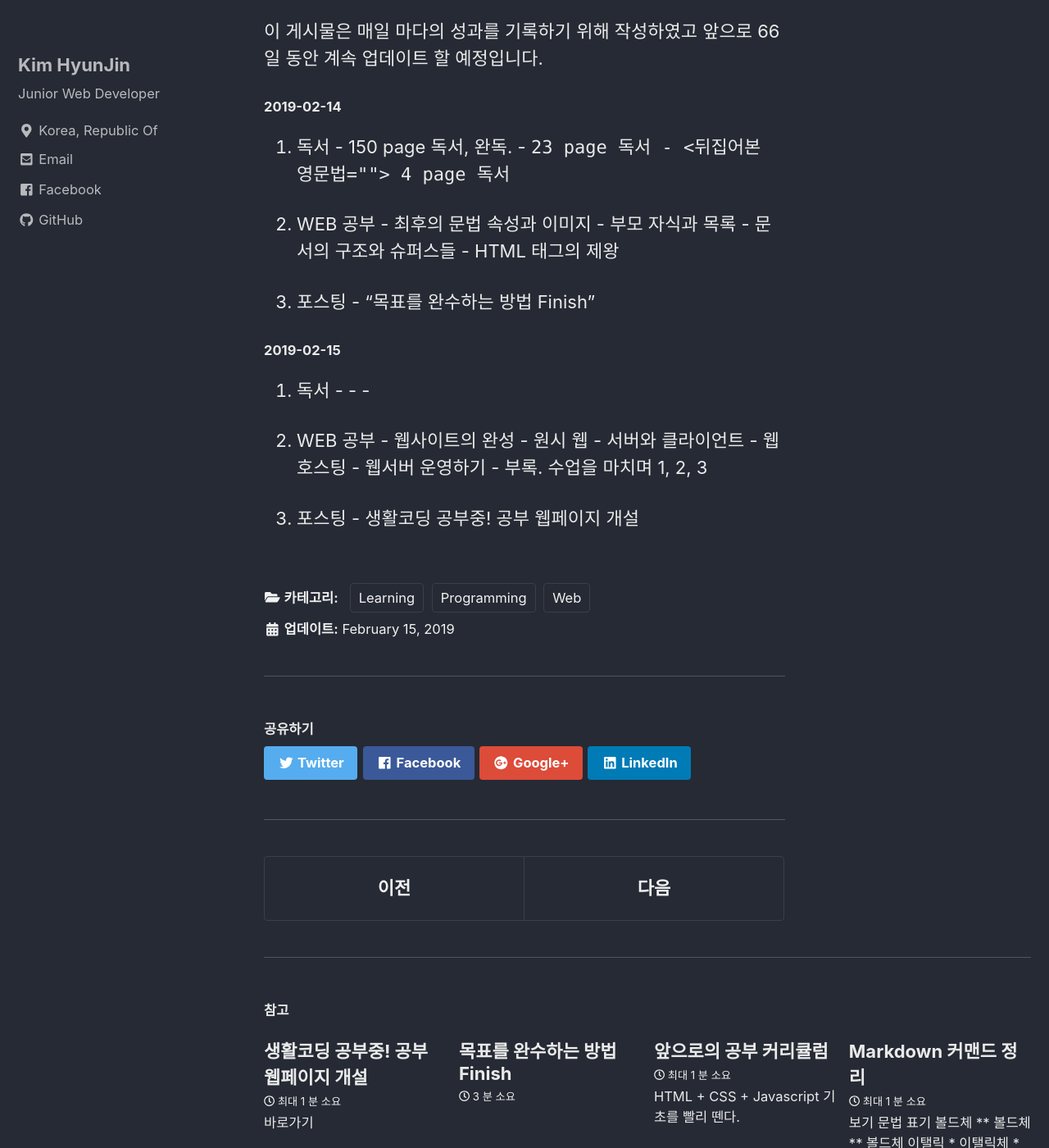
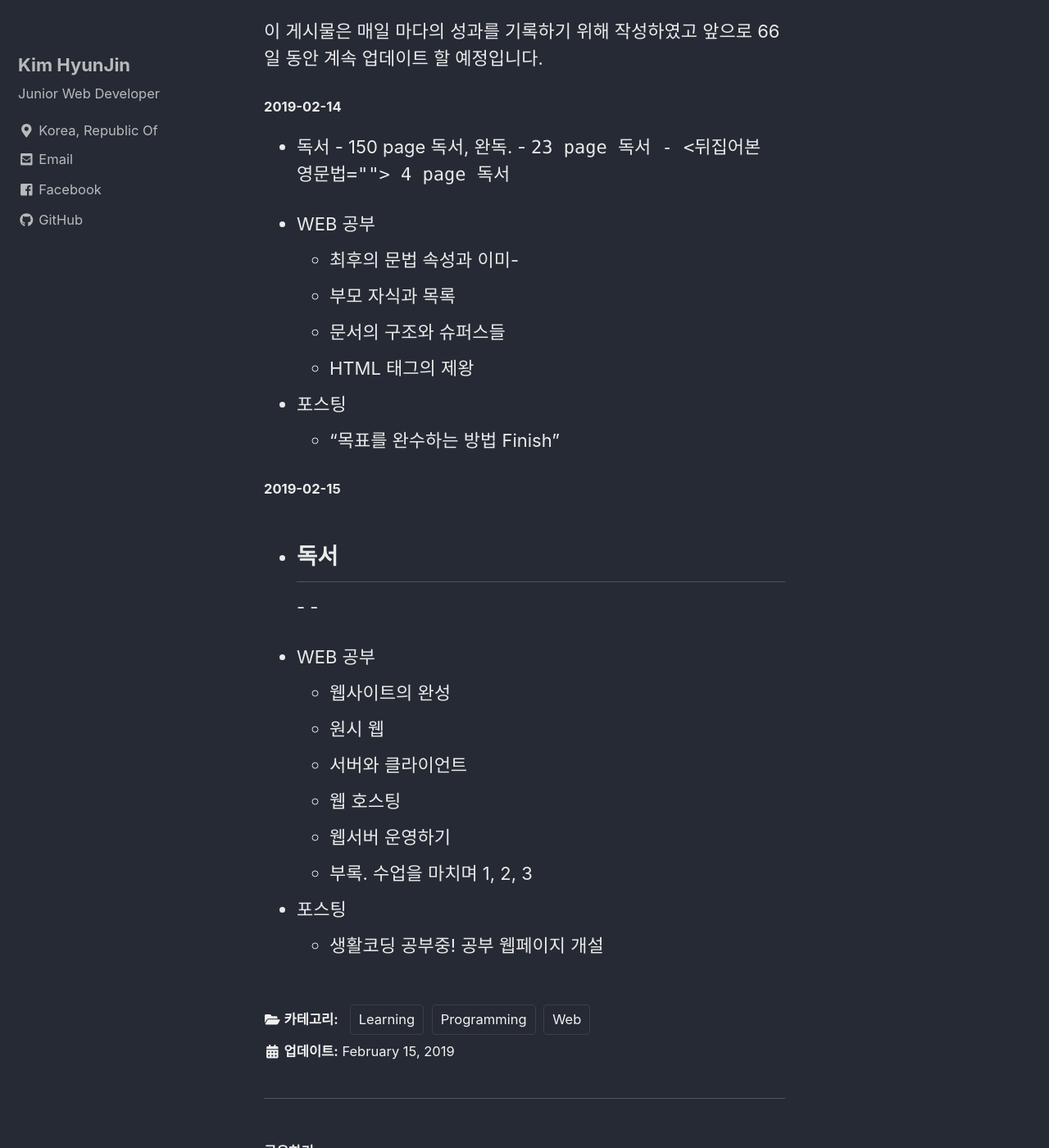
Before and after one commit to DeveloperKHJ/DeveloperKHJ.github.io, a Jekyll site: the page built from _posts/2019-02-15-66challenge.md, in a window 1280 px wide and 1400 px high, scrolled down 1145 px. Shown: the whole window at 82% size. Built offline with Jekyll 4.4.1, drawn with Linux system fonts in a browser that asks for light colours; cached includes are drawn as plain includes; nearby versions of some CDN libraries; some of the changed lines change nothing that is shown.

Commit message:
ol -> ul

```diff
--- a/_posts/2019-02-15-66challenge.md
+++ b/_posts/2019-02-15-66challenge.md
@@ -5,7 +5,7 @@ categories: Programming Learning Web
 ---
 
 *ctrl + click! ->*
-[인스타그램 바로가기](https://www.instagram.com/66challenge_link/)
+[인스타그램 바로가기](https://www.instagram.com/66challenge_khj/?hl=ko)
 
 ![image](https://github.com/DeveloperKHJ/DeveloperKHJ.github.io/blob/master/_images/instagram-main.png?raw=true)
 
@@ -22,30 +22,30 @@ categories: Programming Learning Web
 이 게시물은 매일 마다의 성과를 기록하기 위해 작성하였고 앞으로 66일 동안 계속 업데이트 할 예정입니다.
 
 #### 2019-02-14
-   1. 독서
+   - 독서
     - <Finish> 150 page 독서, 완독.
     - <CODE> 23 page 독서
     - <뒤집어본 영문법> 4 page 독서
 
 
-  2. WEB 공부
-    - 최후의 문법 속성과 이미지
+  - WEB 공부
+    - 최후의 문법 속성과 이미-
     - 부모 자식과 목록
     - 문서의 구조와 슈퍼스들
     - HTML 태그의 제왕
 
 
-  3. 포스팅
+  - 포스팅
     - "목표를 완수하는 방법 Finish"
 
 #### 2019-02-15
-  1. 독서
+  - 독서
     -
     -
     -
 
 
-  2. WEB 공부
+  - WEB 공부
     - 웹사이트의 완성
     - 원시 웹
     - 서버와 클라이언트
@@ -54,5 +54,5 @@ categories: Programming Learning Web
     - 부록. 수업을 마치며 1, 2, 3
 
 
-  3. 포스팅
+  - 포스팅
     - 생활코딩 공부중! 공부 웹페이지 개설
```
